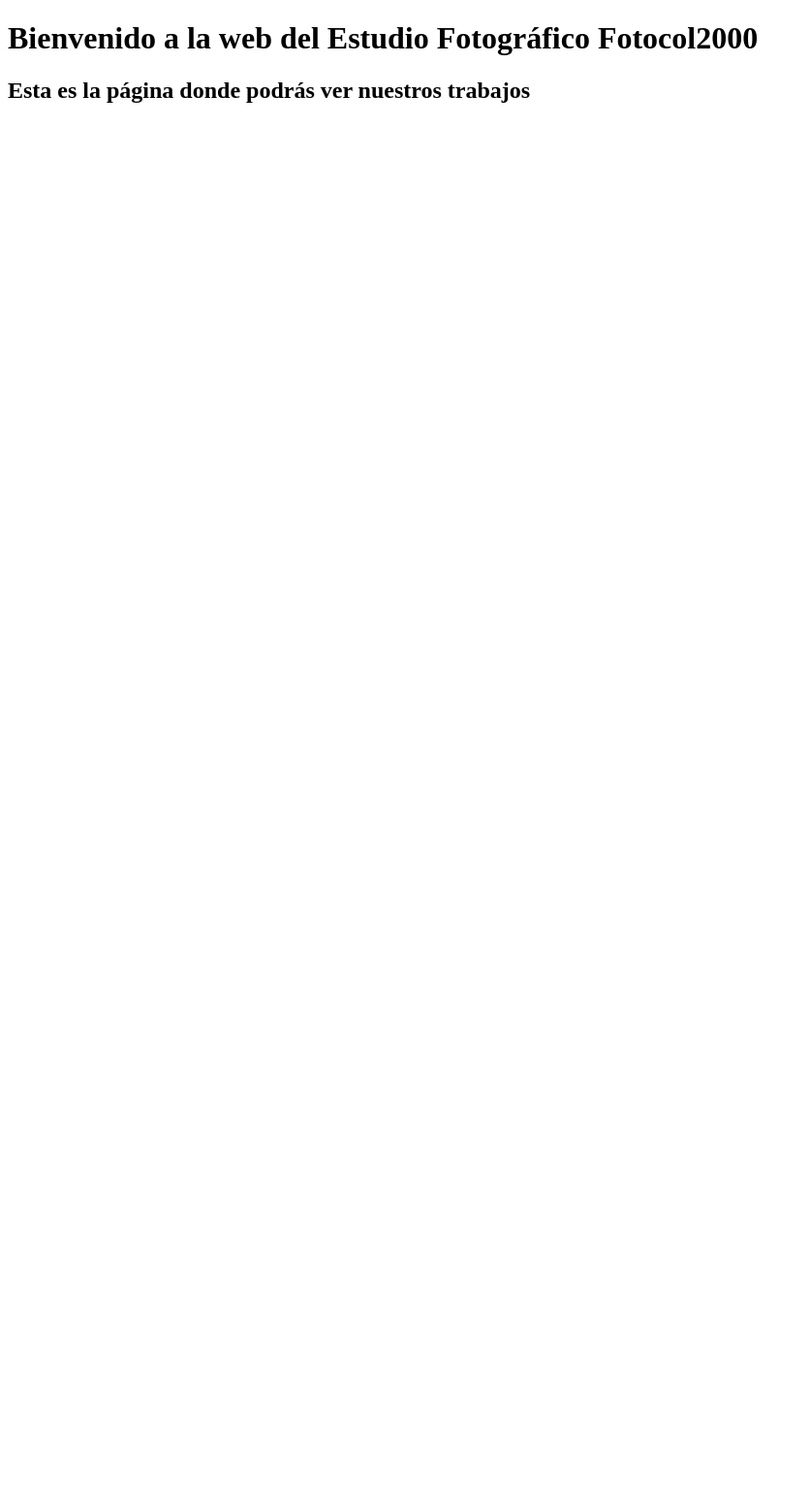
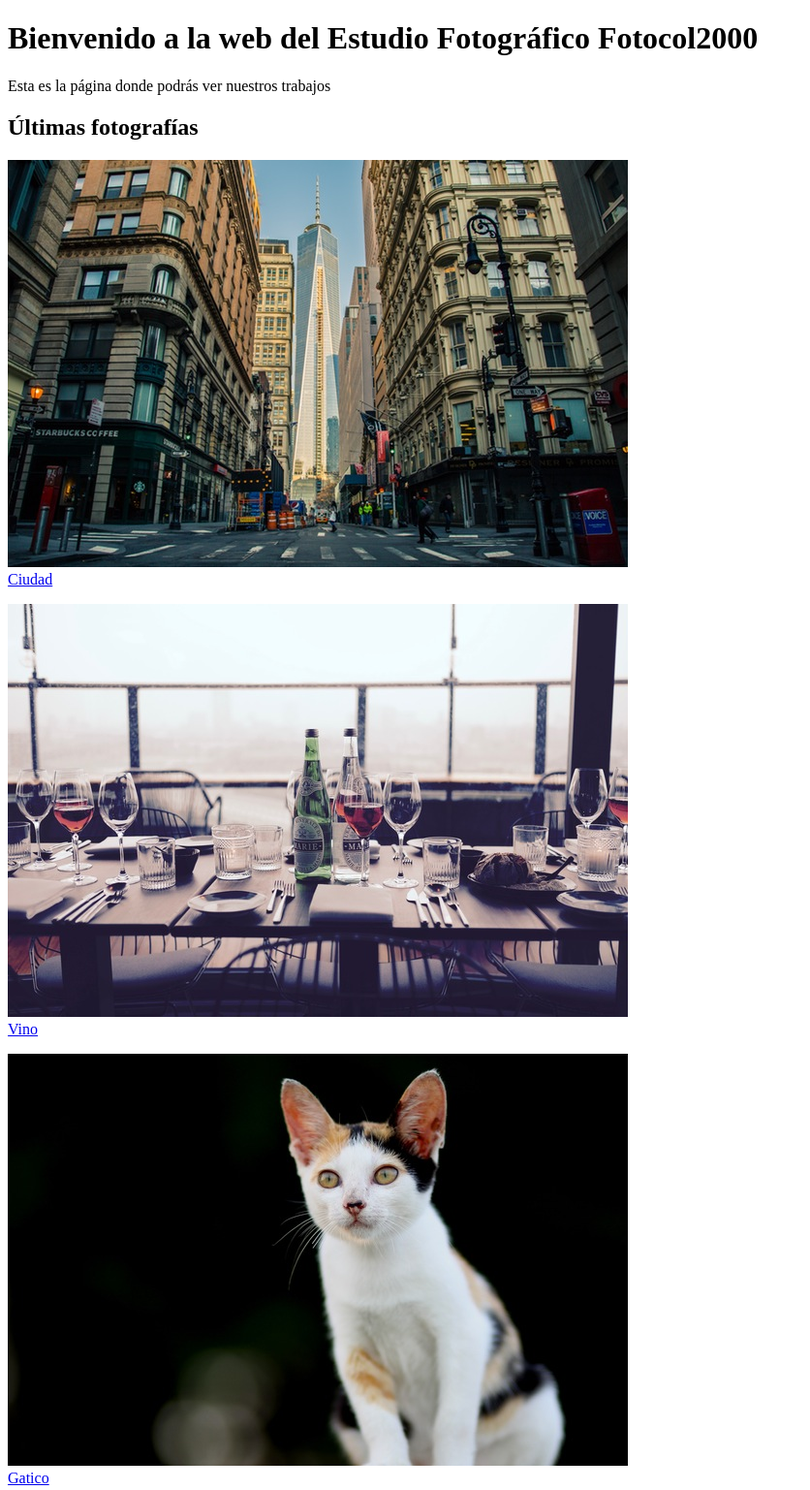
Before and after one commit to jgonza22/pagina-web, a plain HTML site: page index.html in a window 1280 px wide. Shown: the whole page at 97% size, without its empty margins (0-836 px from the left). Before the commit the page ends 800 px from the top, so only its background shows below. Drawn offline with Linux system fonts and the light colour scheme.

Commit message:
Agrega unas cuantas fotografías

```diff
--- a/index.html
+++ b/index.html
@@ -5,7 +5,27 @@
         <title>Estudio Fotográfico Fotocol2000</title>
     </head>
     <body>
+        <header>
         <h1>Bienvenido a la web del Estudio Fotográfico Fotocol2000</h1>
-        <h2>Esta es la página donde podrás ver nuestros trabajos</h2>
+        <p>Esta es la página donde podrás ver nuestros trabajos</p>
+        </header>
+
+        <h2>Últimas fotografías</h2>
+
+        <p>
+        <img src="ciudad.thumb.jpg" alt="Fotografía: Ciudad"><br>
+        <a href="ciudad.html">Ciudad</a>
+        </p>
+
+        <p>
+        <img src="vino.thumb.jpg" alt="Fotografía: Vino"><br>
+        <a href="vino.html">Vino</a>
+        </p>
+
+        <p>
+        <img src="gatico.thumb.jpg" alt="Fotografía: Gatico"><br>
+        <a href="gatico.html">Gatico</a>
+        </p>
+
     </body>
 </html>
```
Also changed, not shown: ciudad.thumb.jpg (added), gatico.thumb.jpg (added), vino.thumb.jpg (added).
